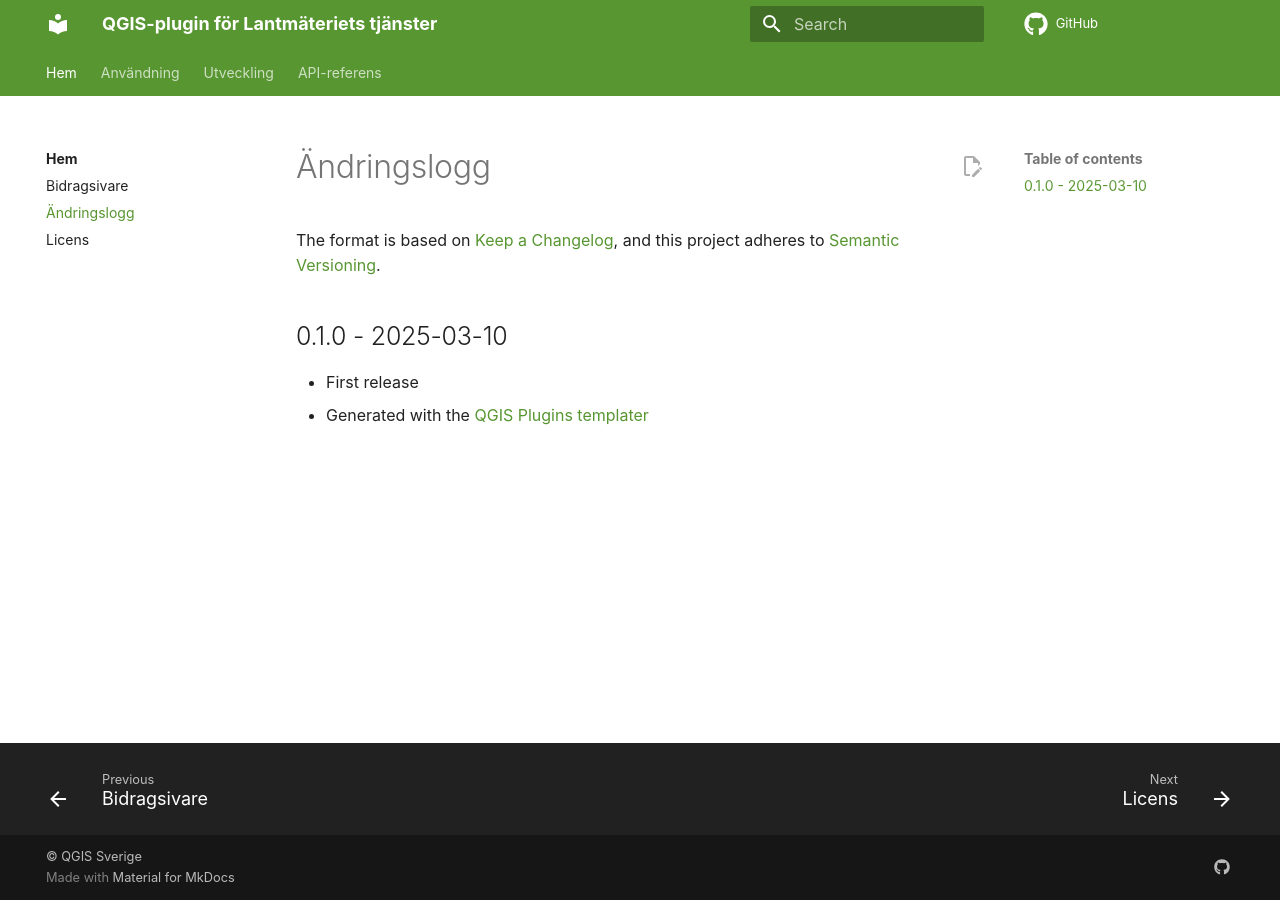
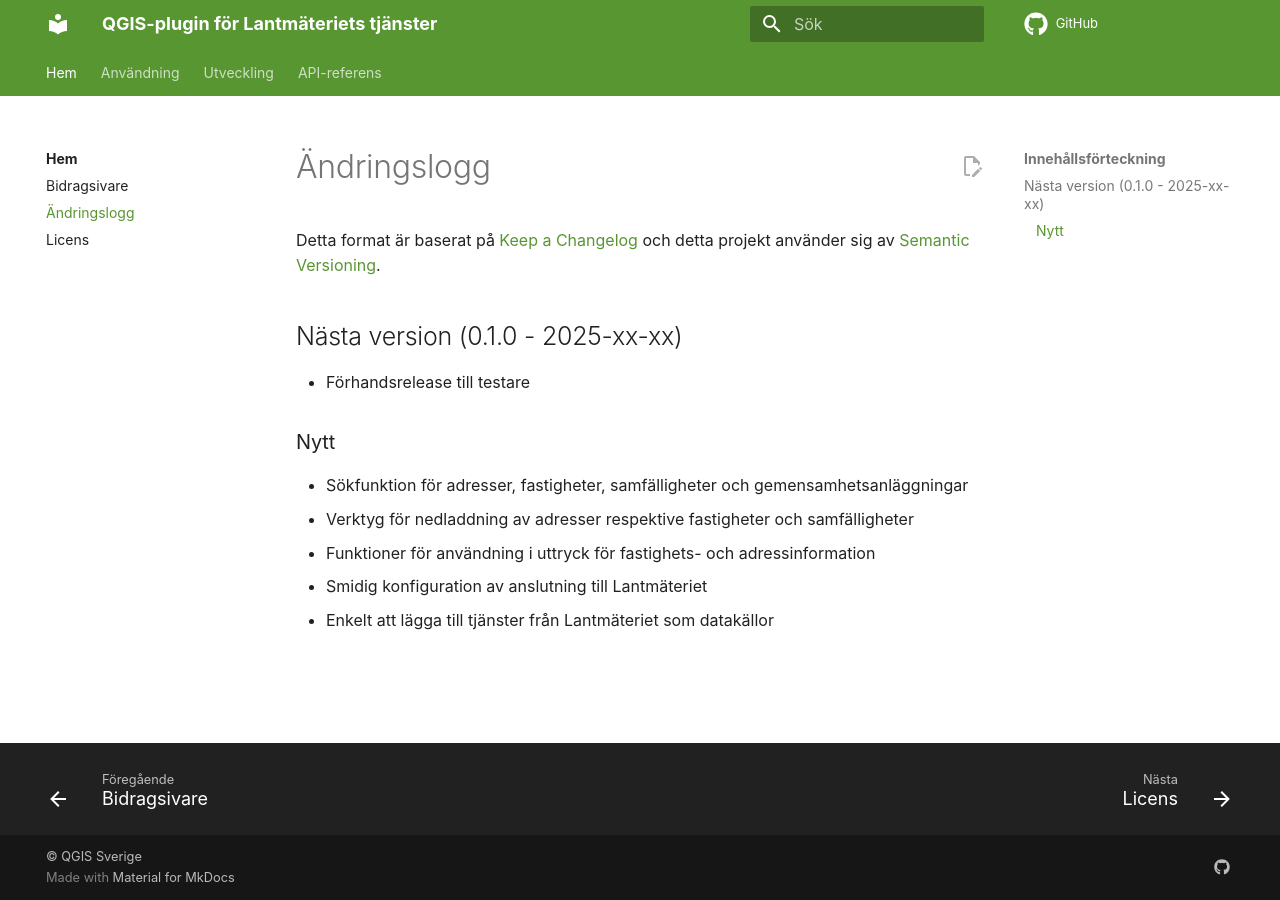
Before and after one commit to qgissverige/lantmateriet-qgis-plugin, an MkDocs documentation site: the page built from docs/changelog.md, in a window 1280 px wide. Built offline with MkDocs 1.6.1 and Material for MkDocs 9.7.7, drawn with Linux system fonts in a browser that asks for light colours; plug-ins that fetch from the network failed and are left out; comment, search, counter and statistics services are not loaded.

```diff
--- a/CHANGELOG.md
+++ b/CHANGELOG.md
@@ -1,22 +1,15 @@
-# CHANGELOG
+# Ändringslogg
 
-The format is based on [Keep a Changelog](https://keepachangelog.com/), and this project adheres to [Semantic Versioning](https://semver.org/).
+Detta format är baserat på [Keep a Changelog](https://keepachangelog.com/) och detta projekt använder sig av [Semantic Versioning](https://semver.org/).
 
-<!--
+## Nästa version (0.1.0 - 2025-xx-xx)
 
-Unreleased
+* Förhandsrelease till testare
 
-## version_tag - YYYY-DD-mm
+### Nytt
 
-### Added
-
-### Changed
-
-### Removed
-
--->
-
-## 0.1.0 - 2025-03-10
-
-- First release
-- Generated with the [QGIS Plugins templater](https://oslandia.gitlab.io/qgis/template-qgis-plugin/)
+* Sökfunktion för adresser, fastigheter, samfälligheter och gemensamhetsanläggningar
+* Verktyg för nedladdning av adresser respektive fastigheter och samfälligheter
+* Funktioner för användning i uttryck för fastighets- och adressinformation
+* Smidig konfiguration av anslutning till Lantmäteriet
+* Enkelt att lägga till tjänster från Lantmäteriet som datakällor
--- a/mkdocs.yml
+++ b/mkdocs.yml
@@ -5,7 +5,7 @@ site_description: Smidig anslutning till Lantmäteriets tjänster från QGIS
 repo_url: https://github.com/qgissverige/lantmateriet-qgis-plugin
 theme:
   name: material
-  language: en
+  language: sv
   features:
     - content.action.edit
     - navigation.footer
@@ -26,14 +26,13 @@ plugins:
           inventories:
           - https://docs.python.org/3/objects.inv
           - https://docs.qgis.org/latest/en/objects.inv
+  - include-markdown
   - social
 markdown_extensions:
   - admonition
   - attr_list
   - pymdownx.details
   - pymdownx.superfences
-  - pymdownx.snippets:
-      base_path: !relative $config_dir
   - pymdownx.keys
   - md_in_html
   - toc:
```
Also changed, not shown: README.md (+15 -87 lines), docs/changelog.md (+3 -1 lines), docs/index.md (+20 -0 lines), docs/licens.md (+3 -1 lines), 1 other file.
